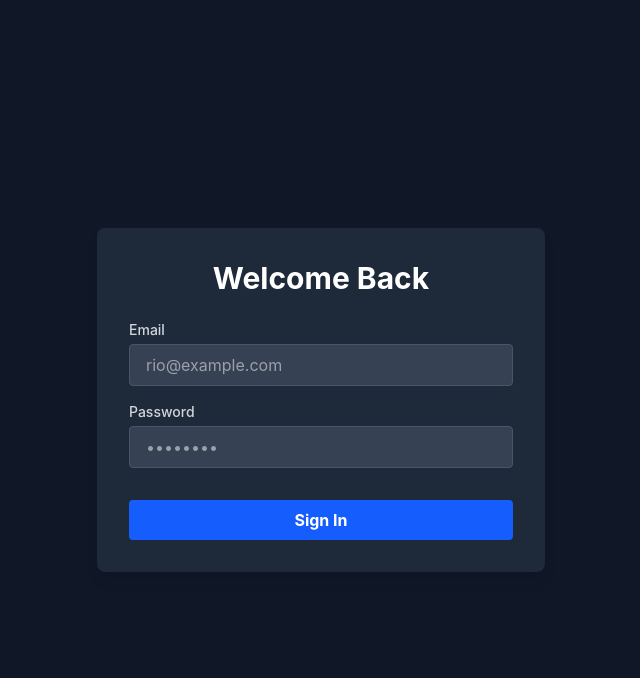
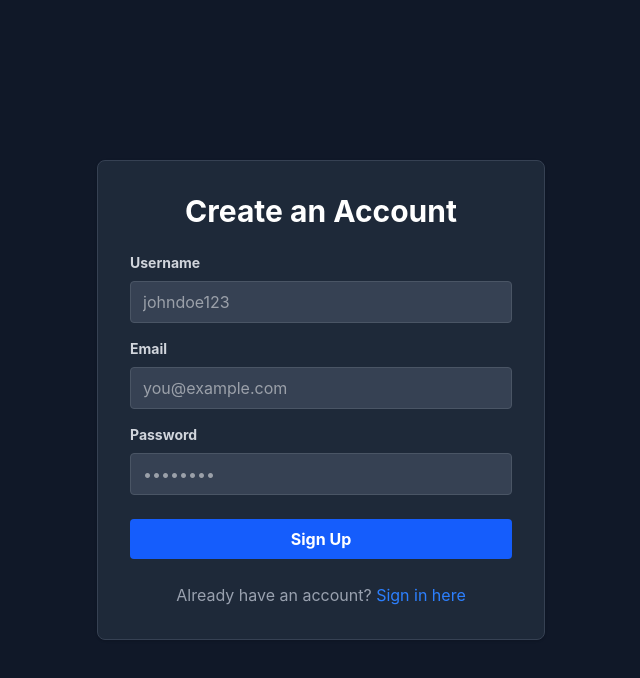
Before and after one commit to SirYazoo/task-manager-api, a React (Vite) app in the folder client/: page /register in a window 1280 px wide. Before the commit this address led to /login. Shown: the top 678 px of the page, without its empty margins (319-959 px from the left). Built offline with nearby package versions, Linux system fonts and the light colour scheme.

Commit message:
feat: implement user registration flow with automatic login

```diff
--- a/client/src/App.jsx
+++ b/client/src/App.jsx
@@ -2,12 +2,14 @@ import { BrowserRouter, Navigate, Route, Routes } from "react-router-dom";
 import ProtectedRoute from "./components/ProtectedRoute";
 import Dashboard from "./pages/Dashboard";
 import Login from "./pages/Login";
+import Register from "./pages/register";
 
 function App() {
   return (
     <BrowserRouter>
       <Routes>
         <Route path="/login" element={<Login />} />
+        <Route path="/register" element={<Register />} />
 
         <Route
           path="/dashboard"
--- a/client/src/pages/Login.jsx
+++ b/client/src/pages/Login.jsx
@@ -1,5 +1,5 @@
 import { useContext, useState } from "react";
-import { useNavigate } from "react-router-dom";
+import { Link, useNavigate } from "react-router-dom";
 import api from "../api/axios";
 import { AuthContext } from "../context/AuthContext";
 
@@ -84,6 +84,18 @@ const Login = () => {
             Sign In
           </button>
         </form>
+
+        <div className="mt-6 text-center">
+          <p className="text-gray-400">
+            Don't have an account?{" "}
+            <Link
+              to="/register"
+              className="text-blue-500 hover:text-blue-400 transition-colors"
+            >
+              Sign up here
+            </Link>
+          </p>
+        </div>
       </div>
     </div>
   );
--- /dev/null
+++ b/client/src/pages/Register.jsx
@@ -0,0 +1,134 @@
+import { useContext, useState } from "react";
+import { Link, useNavigate } from "react-router-dom";
+import api from "../api/axios";
+import { AuthContext } from "../context/AuthContext";
+
+const Register = () => {
+  const [username, setUsername] = useState("");
+  const [email, setEmail] = useState("");
+  const [password, setPassword] = useState("");
+  const [error, setError] = useState("");
+
+  const { login } = useContext(AuthContext);
+  const navigate = useNavigate();
+
+  const handleRegister = async (e) => {
+    e.preventDefault();
+    setError("");
+
+    try {
+      const response = await api.post("/auth/register", {
+        username,
+        email,
+        password,
+      });
+
+      if (response.data.token) {
+        login(response.data.user, response.data.token);
+        navigate("/dashboard");
+      } else {
+        setError(response.data.message);
+      }
+    } catch (err) {
+      console.error("Registration Failed", err);
+      setError(
+        err.response?.data?.message ||
+          "Something went wrong. Please try again.",
+      );
+    }
+  };
+
+  return (
+    <div className="min-h-screen bg-gray-900 flex items-center justify-center p-4">
+      <div className="max-w-md w-full bg-gray-800 rounded-lg shadow border border-gray-700 p-8">
+        <h2 className="text-3xl font-bold text-white mb-6 text-center">
+          Create an Account
+        </h2>
+
+        {error && (
+          <div className="bg-red-500 bg-opacity-10 border border-red-500 text-red-500 px-4 py-3 rounded mb-6 text-center">
+            {error}
+          </div>
+        )}
+
+        <form onSubmit={handleRegister}>
+          <div className="mb-4">
+            <label
+              className="block text-gray-300 text-sm font-bold mb-2"
+              htmlFor="username"
+            >
+              Username
+            </label>
+            <input
+              id="username"
+              type="text"
+              value={username}
+              onChange={(e) => setUsername(e.target.value)}
+              className="w-full px-3 py-2 bg-gray-700 border border-gray-600 rounded text-white focus:outline-none focus:border-blue-500"
+              placeholder="johndoe123"
+              required
+            />
+          </div>
+
+          <div className="mb-4">
+            <label
+              className="block text-gray-300 text-sm font-bold mb-2"
+              htmlFor="email"
+            >
+              Email
+            </label>
+            <input
+              id="email"
+              type="email"
+              value={email}
+              onChange={(e) => setEmail(e.target.value)}
+              className="w-full px-3 py-2 bg-gray-700 border border-gray-600 rounded text-white focus:outline-none focus:border-blue-500"
+              placeholder="you@example.com"
+              required
+            />
+          </div>
+
+          <div className="mb-6">
+            <label
+              className="block text-gray-300 text-sm font-bold mb-2"
+              htmlFor="password"
+            >
+              Password
+            </label>
+            <input
+              id="password"
+              type="password"
+              value={password}
+              onChange={(e) => setPassword(e.target.value)}
+              className="w-full px-3 py-2 bg-gray-700 border border-gray-600 rounded text-white focus:outline-none focus:border-blue-500"
+              placeholder="••••••••"
+              required
+              minLength="6"
+            />
+          </div>
+
+          <button
+            type="submit"
+            className="w-full bg-blue-600 hover:bg-blue-700 text-white font-bold py-2 px-4 rounded transition duration-200"
+          >
+            Sign Up
+          </button>
+        </form>
+
+        <div className="mt-6 text-center">
+          <p className="text-gray-400">
+            Already have an account?{" "}
+            <Link
+              to="/login"
+              className="text-blue-500 hover:text-blue-400 transition-colors"
+            >
+              Sign in here
+            </Link>
+          </p>
+        </div>
+      </div>
+    </div>
+  );
+};
+
+export default Register;
```
Also changed, not shown: 1 other file (tests, documents, lock files or other folders).
